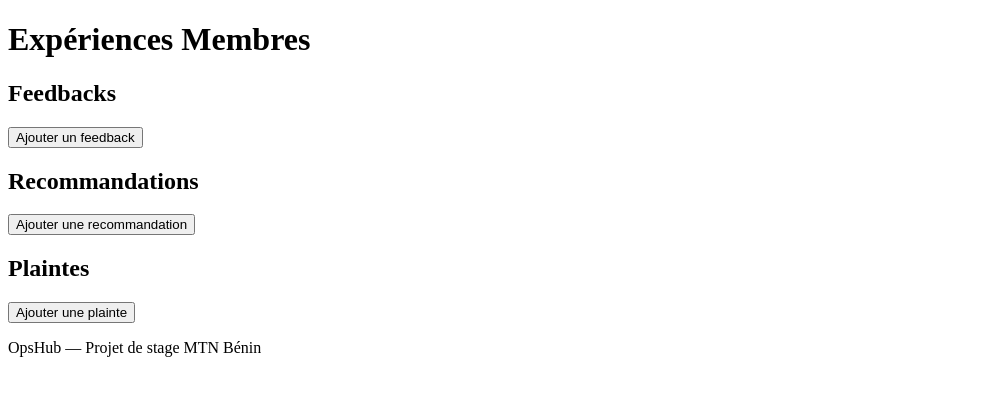
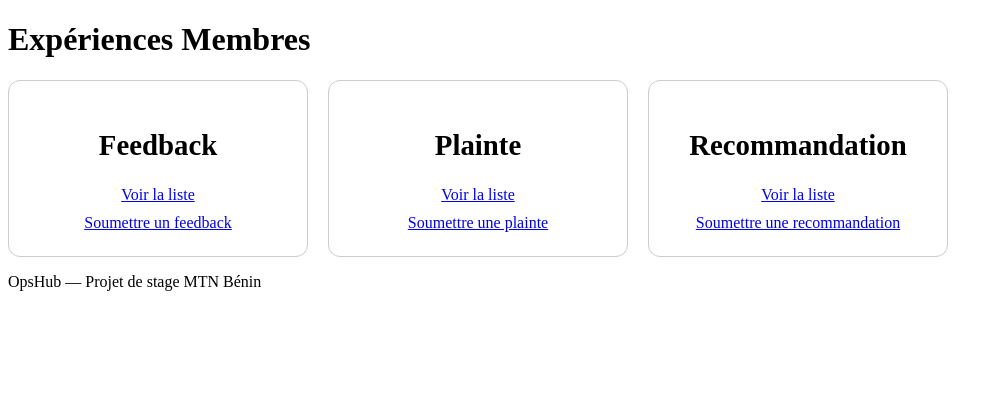
Before and after one commit to segolene21/projet_stage, a Django app: page /experiences/ in a window 1280 px wide. Shown: the part 173-569 px from the top of the page, without its empty margins (0-1003 px from the left). Run offline with Django 5.2, Linux system fonts and the light colour scheme; the visitor is signed in with stand-in values (Sample User, id 1); data comes from the database, SQL or seed files in the repository; data that the repository does not hold is empty.

Commit message:
Reorganisation de la page espace membre

```diff
--- a/opshub/static/js/experiences.js
+++ b/opshub/static/js/experiences.js
@@ -128,3 +128,65 @@ function supprimerPlainte(plainteId, url) {
         }
     });
 }
+
+
+// --- FILTRES ---
+
+const filtreTexteFeedbacks = document.getElementById('filtre_feedbacks');
+const filtreDateFeedbacks = document.getElementById('filtre_date_feedbacks');
+
+function appliquerFiltresFeedbacks() {
+    const texte = filtreTexteFeedbacks ? filtreTexteFeedbacks.value.toLowerCase() : '';
+    const date = filtreDateFeedbacks ? filtreDateFeedbacks.value : '';
+
+    document.querySelectorAll('#liste-feedbacks li').forEach(function(item) {
+        const contenuTexte = item.textContent.toLowerCase();
+        const dateItem = item.dataset.date;
+
+        const correspondTexte = texte === '' || contenuTexte.includes(texte);
+        const correspondDate = date === '' || dateItem === date;
+
+        item.style.display = (correspondTexte && correspondDate) ? '' : 'none';
+    });
+}
+
+if (filtreTexteFeedbacks) {
+    filtreTexteFeedbacks.addEventListener('input', appliquerFiltresFeedbacks);
+}
+if (filtreDateFeedbacks) {
+    filtreDateFeedbacks.addEventListener('input', appliquerFiltresFeedbacks);
+}
+const filtreTextePlaintes = document.getElementById('filtre_plaintes');
+const filtreDatePlaintes = document.getElementById('filtre_date_plaintes');
+
+function appliquerFiltresPlaintes() {
+    const texte = filtreTextePlaintes ? filtreTextePlaintes.value.toLowerCase() : '';
+    const date = filtreDatePlaintes ? filtreDatePlaintes.value : '';
+
+    document.querySelectorAll('#liste-plaintes li').forEach(function(item) {
+        const correspondTexte = texte === '' || item.textContent.toLowerCase().includes(texte);
+        const correspondDate = date === '' || item.dataset.date === date;
+        item.style.display = (correspondTexte && correspondDate) ? '' : 'none';
+    });
+}
+
+if (filtreTextePlaintes) filtreTextePlaintes.addEventListener('input', appliquerFiltresPlaintes);
+if (filtreDatePlaintes) filtreDatePlaintes.addEventListener('input', appliquerFiltresPlaintes);
+
+
+const filtreTexteRecommandations = document.getElementById('filtre_recommandations');
+const filtreDateRecommandations = document.getElementById('filtre_date_recommandations');
+
+function appliquerFiltresRecommandations() {
+    const texte = filtreTexteRecommandations ? filtreTexteRecommandations.value.toLowerCase() : '';
+    const date = filtreDateRecommandations ? filtreDateRecommandations.value : '';
+
+    document.querySelectorAll('#liste-recommandations li').forEach(function(item) {
+        const correspondTexte = texte === '' || item.textContent.toLowerCase().includes(texte);
+        const correspondDate = date === '' || item.dataset.date === date;
+        item.style.display = (correspondTexte && correspondDate) ? '' : 'none';
+    });
+}
+
+if (filtreTexteRecommandations) filtreTexteRecommandations.addEventListener('input', appliquerFiltresRecommandations);
+if (filtreDateRecommandations) filtreDateRecommandations.addEventListener('input', appliquerFiltresRecommandations);
--- a/opshub/templates/experiences-membres.html
+++ b/opshub/templates/experiences-membres.html
@@ -1,116 +1,40 @@
 {% extends 'base.html' %}
-{% load static %}
 
 {% block content %}
     <h1>Expériences Membres</h1>
 
-    <section>
-        <h2>Feedbacks</h2>
-        <button onclick="document.getElementById('modale-feedback').style.display='block'">
-            Ajouter un feedback
-        </button>
-
-        <div id="modale-feedback" style="display:none;">
-            <form id="form-feedback" data-url="{% url 'ajouter_feedback' %}">
-    {% csrf_token %}
-    <label>Date du shift : <input type="date" name="date_shift"></label><br>
-    <label>Plage :
-        <select name="plage_shift">
-            <option value="matin">Matin</option>
-            <option value="apres_midi">Après-midi</option>
-            <option value="nuit">Nuit</option>
-        </select>
-    </label><br>
-    <label>Description : <textarea name="description"></textarea></label><br>
-    <button type="submit">Enregistrer</button>
-    <button type="button" onclick="document.getElementById('modale-feedback').style.display='none'">Annuler</button>
-</form>
-            <p id="message-erreur-feedback" style="color:red;"></p>
+    <div class="grandes-cards">
+        <div class="grande-card">
+            <h2>Feedback</h2>
+            <a href="{% url 'liste_feedbacks' %}">Voir la liste</a>
+            <a href="{% url 'liste_feedbacks' %}#soumettre">Soumettre un feedback</a>
         </div>
 
-        <div class="cards" id="liste-feedbacks">
-            {% for feedback in feedbacks %}
-                <div class="card" id="feedback-{{ feedback.id }}">
-                    <p>{{ feedback.description }}</p>
-                    <small>{{ feedback.shift }} — {{ feedback.date_soumission|date:"d/m/Y" }}</small><br>
-                    <button onclick="supprimerFeedback({{ feedback.id }}, '{% url 'supprimer_feedback' feedback.id %}')">Supprimer</button>
-                </div>
-            {% endfor %}
-        </div>
-    </section>
-
-    <section>
-        <h2>Recommandations</h2>
-        <button onclick="document.getElementById('modale-recommandation').style.display='block'">
-            Ajouter une recommandation
-        </button>
-
-        <div id="modale-recommandation" style="display:none;">
-            <form id="form-recommandation" data-url="{% url 'ajouter_recommandation' %}">
-                {% csrf_token %}
-                <label>Contenu : <textarea name="contenu"></textarea></label><br>
-                <button type="submit">Enregistrer</button>
-                <button type="button" onclick="document.getElementById('modale-recommandation').style.display='none'">Annuler</button>
-            </form>
-            <p id="message-erreur-recommandation" style="color:red;"></p>
+        <div class="grande-card">
+            <h2>Plainte</h2>
+            <a href="{% url 'liste_plaintes' %}">Voir la liste</a>
+            <a href="{% url 'liste_plaintes' %}#soumettre">Soumettre une plainte</a>
         </div>
 
-        <div class="cards" id="liste-recommandations">
-            {% for recommandation in recommandations %}
-                <div class="card" id="recommandation-{{ recommandation.id }}">
-                    <p>{{ recommandation.contenu }}</p>
-                    <small>{{ recommandation.date_soumission|date:"d/m/Y" }}</small><br>
-                    <button onclick="supprimerRecommandation({{ recommandation.id }}, '{% url 'supprimer_recommandation' recommandation.id %}')">Supprimer</button>
-                </div>
-            {% endfor %}
+        <div class="grande-card">
+            <h2>Recommandation</h2>
+            <a href="{% url 'liste_recommandations' %}">Voir la liste</a>
+            <a href="{% url 'liste_recommandations' %}#soumettre">Soumettre une recommandation</a>
         </div>
-    </section>
-
-    <section>
-        <h2>Plaintes</h2>
-        <button onclick="document.getElementById('modale-plainte').style.display='block'">
-            Ajouter une plainte
-        </button>
-
-        <div id="modale-plainte" style="display:none;">
-            <form id="form-plainte" data-url="{% url 'ajouter_plainte' %}">
-                {% csrf_token %}
-                <label>Contenu : <textarea name="contenu"></textarea></label><br>
-                <label>Anonyme : <input type="checkbox" name="anonyme"></label><br>
-                <button type="submit">Enregistrer</button>
-                <button type="button" onclick="document.getElementById('modale-plainte').style.display='none'">Annuler</button>
-            </form>
-            <p id="message-erreur-plainte" style="color:red;"></p>
-        </div>
-
-        <div class="cards" id="liste-plaintes">
-            {% for plainte in plaintes %}
-                <div class="card" id="plainte-{{ plainte.id }}">
-                    <p>{{ plainte.contenu }}</p>
-                    <small>{{ plainte.date_ajout|date:"d/m/Y H:i" }} {% if plainte.anonyme %}(Anonyme){% endif %}</small><br>
-                    <button onclick="supprimerPlainte({{ plainte.id }}, '{% url 'supprimer_plainte' plainte.id %}')">Supprimer</button>
-                </div>
-            {% endfor %}
-        </div>
-    </section>
+    </div>
 {% endblock %}
 
 {% block extra_css %}
     <style>
-        .cards {
-            display: flex;
-            flex-wrap: wrap;
-            gap: 12px;
+        .grandes-cards { display: flex; gap: 20px; flex-wrap: wrap; }
+        .grande-card {
+            border: 1px solid #ccc;
+            border-radius: 12px;
+            padding: 24px;
+            width: 250px;
+            text-align: center;
         }
-        .card {
-            border: 1px solid #ccc;
-            border-radius: 8px;
-            padding: 12px;
-            width: 250px;
-        }
+        .grande-card h2 { font-size: 1.8em; }
+        .grande-card a { display: block; margin-top: 10px; }
     </style>
 {% endblock %}
-
-{% block extra_js %}
-    <script src="{% static 'js/experiences.js' %}"></script>
-{% endblock %}
--- a/opshub/urls.py
+++ b/opshub/urls.py
@@ -28,4 +28,9 @@ urlpatterns = [
     path('experiences/feedback/<int:feedback_id>/supprimer/', views.supprimer_feedback, name='supprimer_feedback'),
     path('experiences/recommandation/<int:recommandation_id>/supprimer/', views.supprimer_recommandation, name='supprimer_recommandation'),
     path('experiences/plainte/<int:plainte_id>/supprimer/', views.supprimer_plainte, name='supprimer_plainte'),
+    path('experiences/', views.experiences_membres, name='experiences_membres'),
+    path('experiences/feedback/', views.liste_feedbacks, name='liste_feedbacks'),
+    path('experiences/plainte/', views.liste_plaintes, name='liste_plaintes'),
+    path('experiences/recommandation/', views.liste_recommandations, name='liste_recommandations'),
+    path('outil-teams/ajouter/', views.ajouter_outil_team, name='ajouter_outil_team'),
 ]
--- a/opshub/views.py
+++ b/opshub/views.py
@@ -1,7 +1,7 @@
 from django.shortcuts import render,get_object_or_404,redirect
 from .models import OutilMonitoring,Service
 from django.contrib.auth.decorators import login_required
-from .forms import OutilMonitoringForm,ServiceForm,TeamLeadForm,MembreTechcommandForm,AdministrateurForm
+from .forms import OutilMonitoringForm,ServiceForm,TeamLeadForm,MembreTechcommandForm,AdministrateurForm,OutilTeamForm
 from .models import Administrateur, TeamLead, MembreTechcommand, Utilisateurs
 from django.http import HttpResponseForbidden, JsonResponse
 from django.views.decorators.csrf import csrf_exempt
@@ -277,20 +277,28 @@ def supprimer_utilisateur(request, user_id):
 
 from .models import Feedback, Recommandation, Plainte, Shift
 from .forms import FeedbackForm, RecommandationForm, PlainteForm
+@login_required
+def experiences_membres(request):
+    return render(request, 'experiences-membres.html')
+
 
 @login_required
-def experiences_membres(request):
+def liste_feedbacks(request):
     feedbacks = Feedback.objects.all().order_by('-date_soumission')
+    return render(request, 'liste-feedbacks.html', {'feedbacks': feedbacks})
+
+
+@login_required
+def liste_plaintes(request):
+    plaintes = Plainte.objects.all().order_by('-date_ajout')
+    return render(request, 'liste-plaintes.html', {'plaintes': plaintes})
+
+
+@login_required
+def liste_recommandations(request):
     recommandations = Recommandation.objects.all().order_by('-date_soumission')
-    plaintes = Plainte.objects.all().order_by('-date_ajout')
-    shifts = Shift.objects.all()
+    return render(request, 'liste-recommandations.html', {'recommandations': recommandations})
 
-    return render(request, 'experiences-membres.html', {
-        'feedbacks': feedbacks,
-        'recommandations': recommandations,
-        'plaintes': plaintes,
-        'shifts': shifts,
-    })
 
 @login_required
 def ajouter_feedback(request):
@@ -382,3 +390,19 @@ def supprimer_plainte(request, plainte_id):
         return JsonResponse({'succes': True})
 
     return JsonResponse({'erreur': 'Méthode non autorisée'}, status=405)
+
+
+@login_required
+def ajouter_outil_team(request):
+    if not hasattr(request.user, 'teamlead'):
+        return JsonResponse({'erreur': 'Accès réservé aux Team-leads'}, status=403)
+
+    if request.method == 'POST':
+        form = OutilTeamForm(request.POST)
+        if form.is_valid():
+            outil_team = form.save()
+            return JsonResponse({'succes': True, 'id': outil_team.id, 'nom': outil_team.nom}, status=201)
+        else:
+            return JsonResponse({'succes': False, 'erreurs': form.errors}, status=400)
+
+    return JsonResponse({'erreur': 'Méthode non autorisée'}, status=405)
```
Also changed, not shown: opshub/forms.py (+7 -2 lines), opshub/models.py (+26 -34 lines), opshub/static/js/outils.js (+32 -0 lines), opshub/templates/liste-feedbacks.html (added, +52 -0 lines), opshub/templates/liste-plaintes.html (added, +54 -0 lines), opshub/templates/liste-recommandations.html (added, +53 -0 lines), opshub/templates/liste_outils.html (+25 -0 lines).
